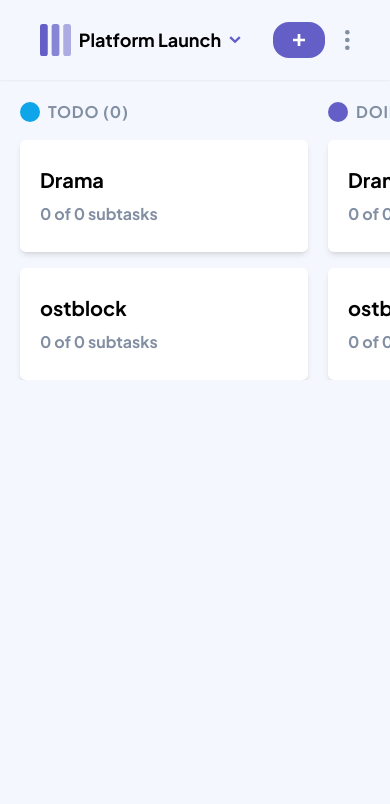
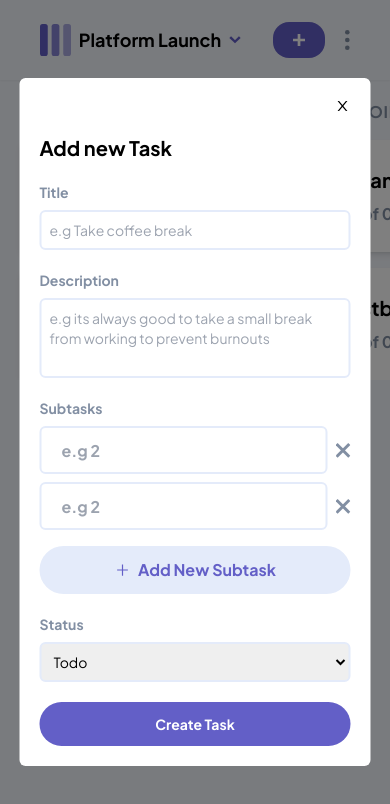
Before and after one commit to danielgen01/kanbanboard-frontend, a React (Vite) app: page / in a window 390 px wide. Both pictures are taken after a click on the button 299 px from the left and 40 px from the top of the page. Shown: the top 804 px of the page. Built offline with nearby package versions, Linux system fonts and the light colour scheme.

Commit message:
implement toggle "addnewTask" form functionality

```diff
--- a/src/App.tsx
+++ b/src/App.tsx
@@ -17,7 +17,7 @@ function App() {
       {/* <Navbar /> */}
       <Sidebar />
       <Board />
-      {/* <NewTaskForm /> */}
+      <NewTaskForm />
       {/* <ViewTaskForm /> */}
       <AddBoardForm />
       {/* <EditBoardForm /> */}
--- /dev/null
+++ b/src/Redux/features/NewTaskForm/NewTaskFormSlice.tsx
@@ -0,0 +1,23 @@
+import { createSlice } from '@reduxjs/toolkit';
+
+interface newTaskFormState {
+  isTaskFormOpen: boolean;
+}
+
+const initialState: newTaskFormState = {
+  isTaskFormOpen: false,
+};
+
+const newTaskForm = createSlice({
+  name: 'newTaskForm',
+  initialState,
+  reducers: {
+    toggleNewTaskForm: (state) => {
+      state.isTaskFormOpen = !state.isTaskFormOpen;
+    },
+  },
+});
+
+export const { toggleNewTaskForm } = newTaskForm.actions;
+
+export default newTaskForm.reducer;
--- a/src/Redux/rootReducer.ts
+++ b/src/Redux/rootReducer.ts
@@ -1,12 +1,14 @@
-import { combineReducers } from '@reduxjs/toolkit';
-import sidebarReducer from './features/Sidebar/sidebarSlice';
-import newBoardFormReducer from './features/NewBoardForm/NewBoardFormSlice';
+import { combineReducers } from "@reduxjs/toolkit"
+import sidebarReducer from "./features/Sidebar/sidebarSlice"
+import newBoardFormReducer from "./features/NewBoardForm/NewBoardFormSlice"
+import newTaskFormReducer from "./features/NewTaskForm/NewTaskFormSlice"
 
 const rootReducer = combineReducers({
-    sidebar:sidebarReducer,
-    newboardform:newBoardFormReducer
-});
+  sidebar: sidebarReducer,
+  newboardform: newBoardFormReducer,
+  newTaskForm: newTaskFormReducer,
+})
 
-export type RootState = ReturnType<typeof rootReducer>;
+export type RootState = ReturnType<typeof rootReducer>
 
-export default rootReducer;
+export default rootReducer
--- a/src/components/Forms/AddNewBoard/AddBoardForm.tsx
+++ b/src/components/Forms/AddNewBoard/AddBoardForm.tsx
@@ -8,7 +8,7 @@ import { useAppDispatch,useAppSelector } from "../../../Redux/store"
 import { RootState } from "../../../Redux/rootReducer"
 
 const AddBoardForm: React.FC = () => {
-  const isFormOpen = useAppSelector(
+  const isBoardFormOpen = useAppSelector(
     (state: RootState) => state.newboardform.isBoardFormOpen
   )
   const dispatch = useAppDispatch()
@@ -18,7 +18,7 @@ const AddBoardForm: React.FC = () => {
   }
   return (
     <section className="transparent-background bg-black/50 absolute h-screen w-screen top-0 left-0 "
-    style={{display:isFormOpen? "block" : "none"}} onClick={handleToggleForm}>
+    style={{display:isBoardFormOpen? "block" : "none"}} onClick={handleToggleForm}>
       <div
         className="form-container bg-white fixed top-1/2 left-1/2 -translate-x-1/2 -translate-y-1/2
      min-h-[550px] w-[90%] md:w-[50%] lg:w-[40%] xl:w-[30%] rounded-md
--- a/src/components/Forms/AddTask/NewTaskForm.tsx
+++ b/src/components/Forms/AddTask/NewTaskForm.tsx
@@ -3,9 +3,27 @@ import { AiOutlineClose } from "react-icons/ai"
 import { AddColInput } from "../AddNewBoard/AddColInput"
 import { AiOutlinePlus } from "react-icons/ai"
 
+import { useAppDispatch, useAppSelector } from "../../../Redux/store"
+import { RootState } from "../../../Redux/rootReducer"
+import { toggleNewTaskForm } from "../../../Redux/features/NewTaskForm/NewTaskFormSlice"
+
+
 const NewTaskForm = () => {
+
+  const isTaskFormOpen = useAppSelector(
+    (state: RootState) => state.newTaskForm.isTaskFormOpen
+  )
+
+  const dispatch = useAppDispatch()
+
+  const handleToggleNewTaskForm = () => {
+    dispatch(toggleNewTaskForm())
+  }
+
+
   return (
-    <section className="transparent-background bg-black/50 absolute h-screen w-screen top-0 left-0 ">
+    <section className="transparent-background bg-black/50 absolute h-screen w-screen top-0 left-0"
+    style={{display:isTaskFormOpen? "block" : "none"}} onClick={handleToggleNewTaskForm}>
       <form
         className="form-container bg-white fixed top-1/2 left-1/2 -translate-x-1/2 -translate-y-1/2
      min-h-[550px] w-[90%] md:w-[50%] lg:w-[40%] xl:w-[30%]  rounded-md
--- a/src/components/Navbar/Navbar.tsx
+++ b/src/components/Navbar/Navbar.tsx
@@ -6,7 +6,20 @@ import chevrondown from "../../../assets/icon-chevron-down.svg"
 import addicon from "../../../assets/icon-add-task-mobile.svg"
 import threepointsicon from "../../../assets/icon-vertical-ellipsis.svg"
 
+import { toggleNewTaskForm } from "../../Redux/features/NewTaskForm/NewTaskFormSlice"
+import { useAppDispatch, useAppSelector } from "../../Redux/store"
+import { RootState } from "../../Redux/rootReducer"
+
 const Navbar = () => {
+  const isTaskFormOpen = useAppSelector(
+    (state: RootState) => state.newTaskForm.isTaskFormOpen
+  )
+  const dispatch = useAppDispatch()
+
+  const handleToggleNewTaskForm = () => {
+    dispatch(toggleNewTaskForm())
+  }
+
   return (
     <nav
       className="h-20 shadow-sm nav-bar-ctn w-screen md:w-auto md:border-b-[1px] border-medium-gray border-none
@@ -26,7 +39,8 @@ const Navbar = () => {
           <img src={chevrondown} className="h-2" alt="chevron down" />
         </div>
         <div className="top-right-icons ml-auto flex  items-center gap-5">
-          <button className="add-btn flex bg-dark-purple py-3 px-5 rounded-2xl items-center gap-2 text-white font-bold">
+          <button className="add-btn flex bg-dark-purple py-3 px-5 rounded-2xl items-center gap-2 text-white font-bold"
+          onClick={handleToggleNewTaskForm}>
             <img
               src={addicon}
               alt="addicon"
```
